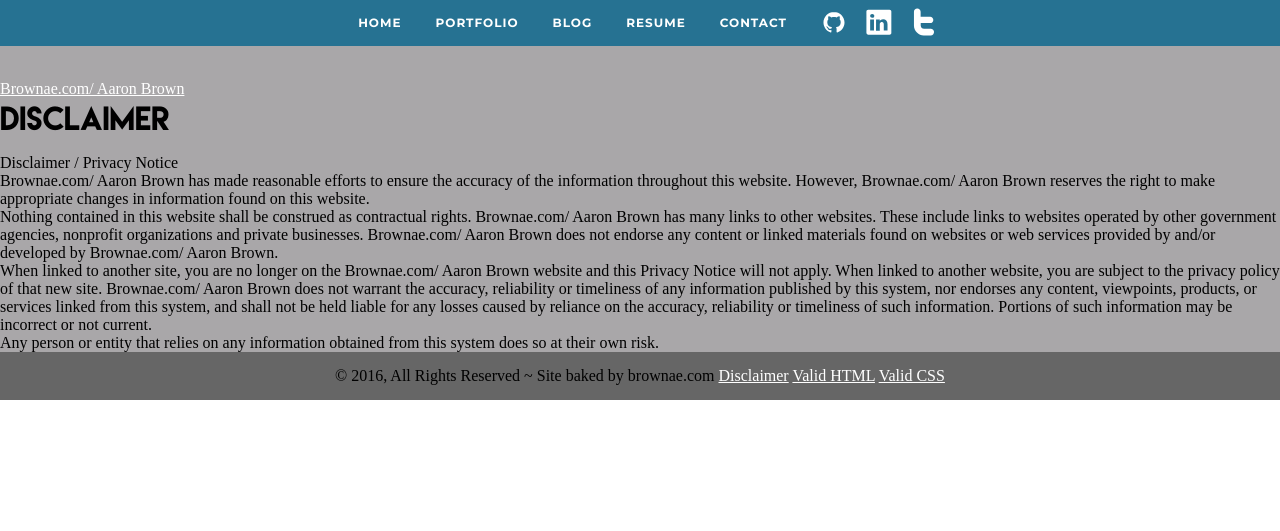
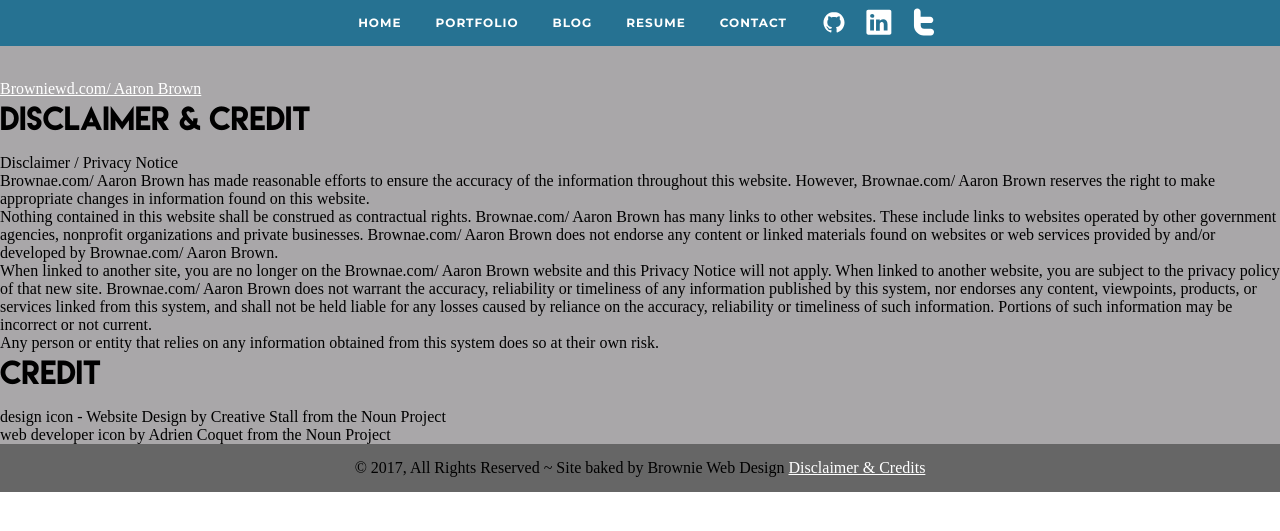
Before and after one commit to brownae/1portfolio, a PHP site: page /disclaimer.php in a window 1280 px wide. Shown: the top 531 px of the page. Run offline with PHP 8.4, Linux system fonts and the light colour scheme.

Commit message:
Updates disclaimer to add a credit section and adds new svgs for "front end dev" and "designer"

```diff
--- a/dist/includes/top.php
+++ b/dist/includes/top.php
@@ -29,8 +29,8 @@
 <ul>
    <li><a href="index.php"><span>Home</span></a></li>
    <li><a href="/index.php#portfolio"><span>Portfolio</span></a></li>
-   <li><a href="http://www.blog.brownae.com"><span>Blog</span></a></li>
-   <li><a href="http://www.scc.brownae.com/seattlecentral/web205/a-brown-web-resume.pdf" target="_blank" ><span>Resume</span></a></li>
+   <li><a href="http://www.blog.browniewd.com"><span>Blog</span></a></li>
+   <li><a href="/images/AaronBrownWebResume9-12-17.pdf" target="_blank" ><span>Resume</span></a></li>
    <li><a href="/index.php#contact"><span>Contact</span></a></li>
 
    <li class="last">
--- a/src/disclaimer.php
+++ b/src/disclaimer.php
@@ -1,8 +1,8 @@
 <?php include("includes/top.php");?>
 
 <div id="disclaimer">
-<h1><a href="index.php">Brownae.com/ Aaron Brown</a></h1>
-    <h2 class="main">Disclaimer</h2>
+<h1><a href="index.php">Browniewd.com/ Aaron Brown</a></h1>
+    <h2 class="main">Disclaimer &amp; Credit</h2>
 
 <p> Disclaimer / Privacy Notice</p>
 
@@ -14,6 +14,9 @@
 
 <p>Any person or entity that relies on any information obtained from this system does so at their own risk.</p>
 
+<h2>Credit</h2>
+<p>design icon - Website Design by Creative Stall from the Noun Project</p>
+<p>web developer icon by Adrien Coquet from the Noun Project</p>
 </div>
 
 <?php include ("includes/bottom.php");?>
--- a/src/includes/bottom.php
+++ b/src/includes/bottom.php
@@ -1,9 +1,10 @@
 <footer>
  <small>
-   &copy; 2016, All Rights Reserved ~ Site baked by brownae.com
-   <a href="disclaimer.php">Disclaimer</a>
-   <a href="http://validator.w3.org/check/referer">Valid HTML</a>
-   <a href="http://jigsaw.w3.org/css-validator/check?uri=referer">Valid CSS</a>
+   &copy; 2017, All Rights Reserved ~ Site baked by Brownie Web Design
+   <a href="disclaimer.php">Disclaimer &amp; Credits</a>
+   <!-- <a href="http://validator.w3.org/check/referer">Valid HTML</a>
+   <a href="http://jigsaw.w3.org/css-validator/check?uri=referer">Valid CSS</a> -->
+
    </small>
 </footer>
 
--- a/src/includes/top.php
+++ b/src/includes/top.php
@@ -29,8 +29,8 @@
 <ul>
    <li><a href="index.php"><span>Home</span></a></li>
    <li><a href="/index.php#portfolio"><span>Portfolio</span></a></li>
-   <li><a href="http://www.blog.brownae.com"><span>Blog</span></a></li>
-   <li><a href="http://www.scc.brownae.com/seattlecentral/web205/a-brown-web-resume.pdf" target="_blank" ><span>Resume</span></a></li>
+   <li><a href="http://www.blog.browniewd.com"><span>Blog</span></a></li>
+   <li><a href="/images/AaronBrownWebResume9-12-17.pdf" target="_blank" ><span>Resume</span></a></li>
    <li><a href="/index.php#contact"><span>Contact</span></a></li>
 
    <li class="last">
```
Also changed, not shown: dist/disclaimer.php (+5 -2 lines), dist/includes/bottom.php (+5 -4 lines), dist/index.php (+7 -7 lines), src/index.php (+7 -7 lines), dist/favicon.gif (added), dist/favicon.ico (added), dist/images/noun_714607_cc.svg (added), dist/images/noun_955667_cc.svg (added), dist/images/noun_986385_cc.svg (added), src/images/noun_714607_cc.svg (added), src/images/noun_955667_cc.svg (added), src/images/noun_986385_cc.svg (added), 2 other files.
